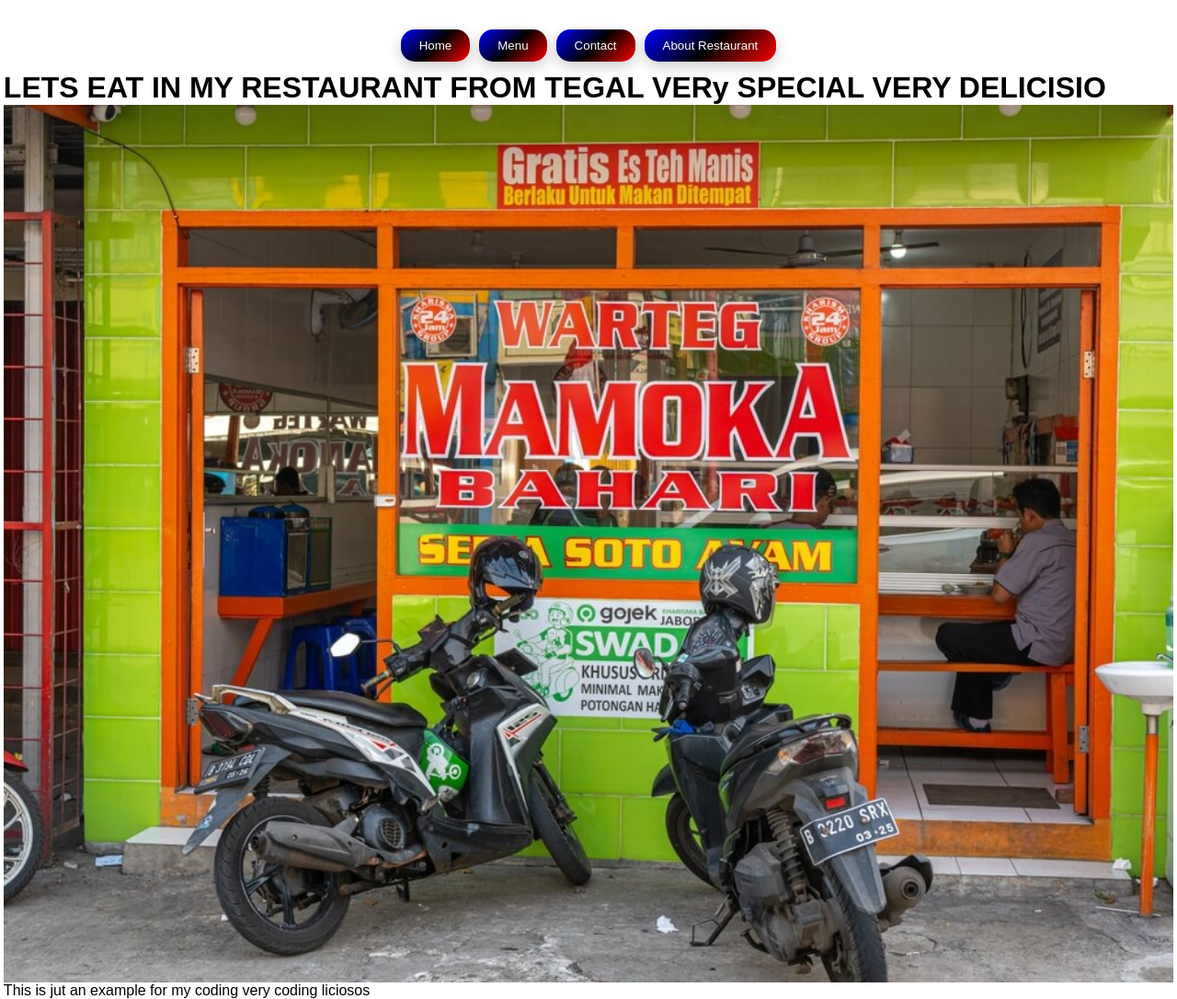
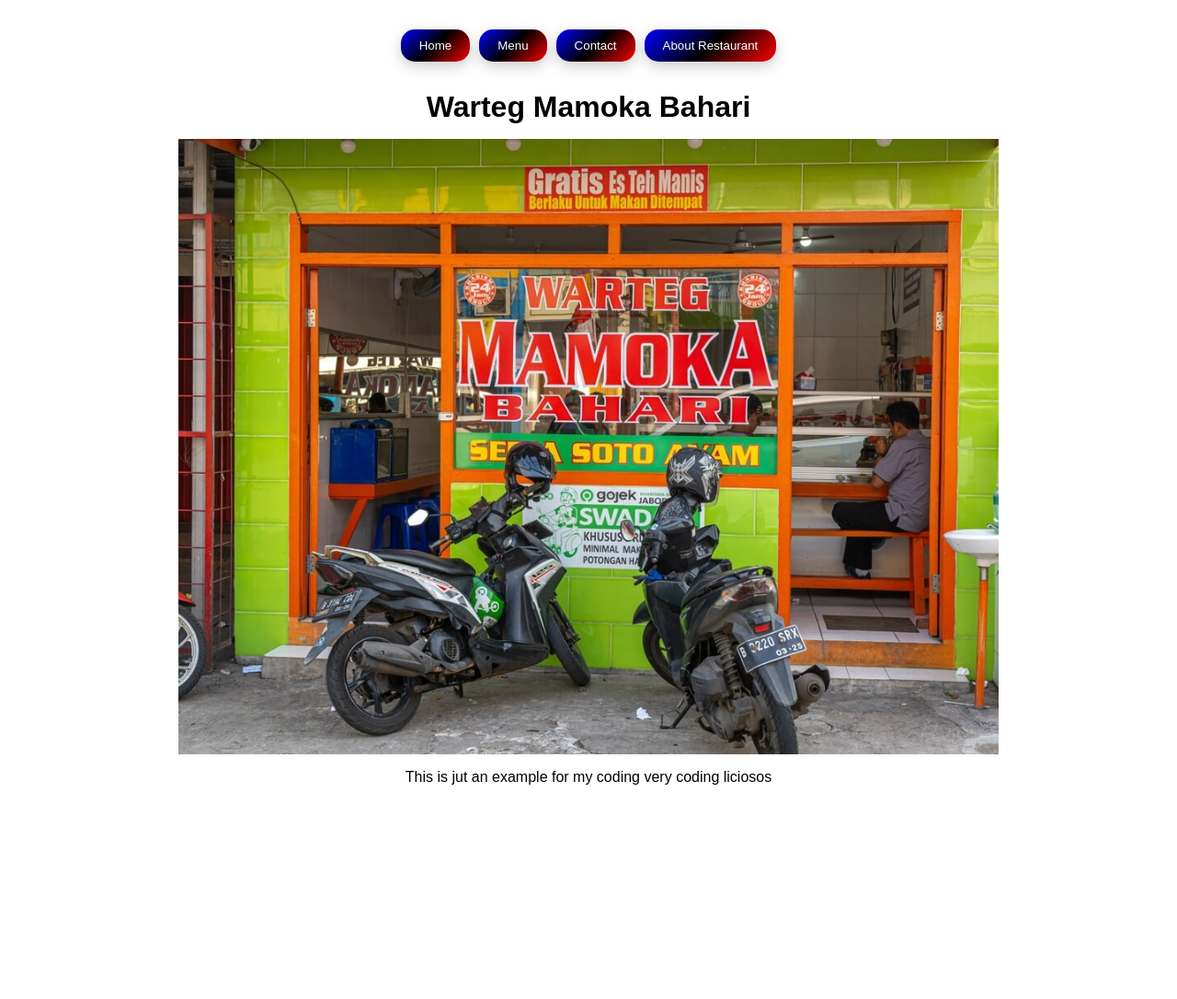
Before and after one commit to tim48-robot/RestaurantPage, a website built with webpack: page src/template.html in a window 1280 px wide. Shown: the whole page at 92% size. After the commit the page ends 935 px from the top, so only its background shows below. Built offline with nearby package versions, Linux system fonts and the light colour scheme.

Commit message:
fix: no margin and ugly headings - Bug appeared because tried to justify-center #content, and img is 100% which create circular dependiences if height is not specified - Bad Styling appeared because body is 100% of html and html is 100% of viewport, #content as flex item tried to take space available from body - Fix some, but the Home, Contact and About Restauratn could be better styled - Need to be Refactored as well

```diff
--- a/src/aboutus.js
+++ b/src/aboutus.js
@@ -1,6 +1,7 @@
 export default function about(){
     const content = document.querySelector("#content");
     content.replaceChildren();
+    content.style.gap = "0";
 
     const text = document.createElement("p");
     const text2 = document.createElement("p");
--- a/src/contact.js
+++ b/src/contact.js
@@ -1,5 +1,6 @@
 export default function contact(){
     const content = document.querySelector("#content");
+    content.style.gap = "0";
     content.replaceChildren();
 
     const text = document.createElement("p");
--- a/src/page1.js
+++ b/src/page1.js
@@ -4,12 +4,13 @@
 export default function home(){
     const content = document.querySelector("#content");
     content.replaceChildren();
+    content.style.gap = "1rem";
 
     const image = document.createElement("img");
     image.src = imagepng
 
     const title = document.createElement("h1");
-    title.textContent = "LETS EAT IN MY RESTAURANT FROM TEGAL VERy SPECIAL VERY DELICISIO";
+    title.textContent = "Warteg Mamoka Bahari";
     const text = document.createElement("span");
     text.textContent = "This is jut an example for my coding very coding liciosos"
 
--- a/src/styles.css
+++ b/src/styles.css
@@ -7,6 +7,11 @@
 html, body {
   height: 100%;
   font-family: sans-serif;
+}
+
+h1{
+  margin: 0;
+  margin-block: 0;
 }
 
 ul, ol {
@@ -19,15 +24,16 @@
 }
 
 img {
-    width: 100%;
-    height: 100%;
-    display: block;
+  width: 100%;
+  height: 80%;
+  display: block;
 }
 
 nav{
     display: flex;
     gap: 10px;
     margin-top: 2rem;
+    margin-bottom: 1.3rem;
     justify-content: center;
     align-items: center;
 }
@@ -38,6 +44,14 @@
     flex-direction: column;
     align-items: center;
 }
+
+div#content{
+  display:flex;
+  gap: 1rem;
+  flex-direction: column;
+  align-items: center;
+}
+
 
 button {
     border: transparent;
```
